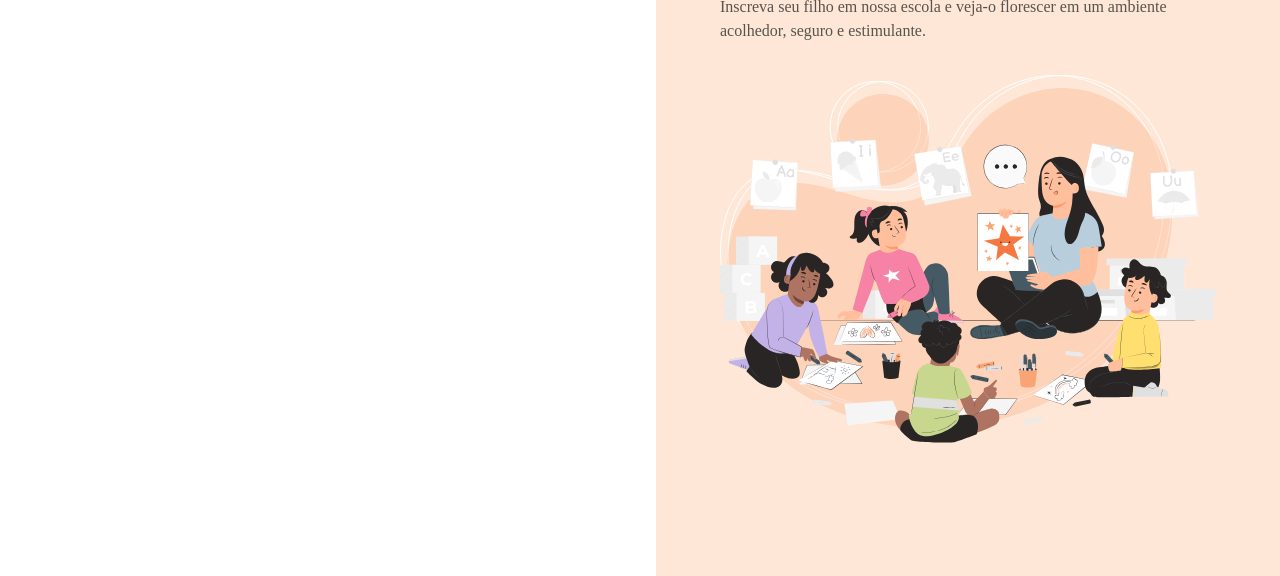
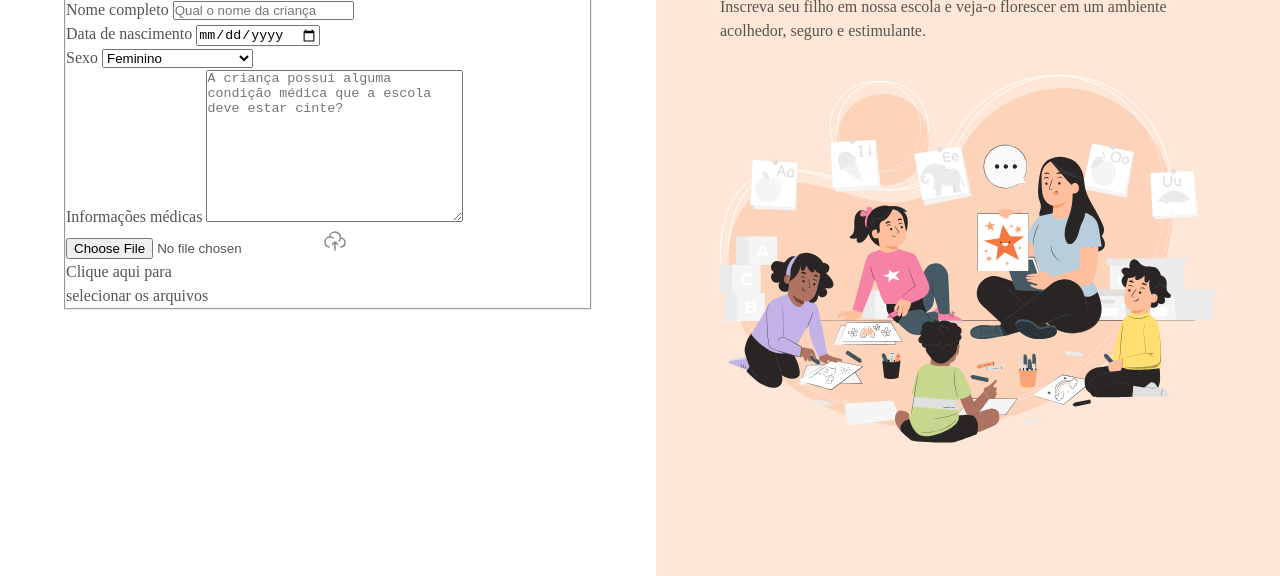
Before and after one commit to JuniorCoelho10/Formulario-de-Matricula, a plain HTML site: page index.html in a window 1280 px wide. Shown: the part 224-800 px from the top of the page. Drawn offline with Linux system fonts and the light colour scheme.

Commit message:
Iniciando Estrutura do Formulario

```diff
--- a/index.html
+++ b/index.html
@@ -1,5 +1,6 @@
 <!DOCTYPE html>
 <html lang="pt-BR">
+
 <head>
   <link rel="preconnect" href="https://fonts.googleapis.com">
   <link rel="preconnect" href="https://fonts.gstatic.com" crossorigin>
@@ -9,6 +10,7 @@
   <link rel="stylesheet" href="styles/index.css">
   <link href="https://fonts.googleapis.com/css2?family=Poppins:wght@400;600;700&display=swap" rel="stylesheet">
 </head>
+
 <body>
   <div id="app">
     <main>
@@ -19,8 +21,49 @@
         </div>
         <h1>Formulário de matrícula</h1>
         <p>Preencha os dados abaixo para matricular seu filho na escola de educação infantil Estrelas do Amanhã.</p>
+
+        <form method="pos" enctype="multipart/form-data">
+          <fieldset class="child-info">
+            <legend>Informações da criança</legend>
+
+            <div class="input-wrapper">
+              <label for="fullname">Nome completo</label>
+              <input id="fullname" name="fullname" type="text" placeholder="Qual o nome da criança">
             </div>
+
+            <div class="input-wrapper">
+              <label for="date-birth">Data de nascimento</label>
+              <input id="date-birth" name="date-birth" type="date" lang="pt-BR">
+            </div>
+
+            <div class="select-wrapper">
+              <label for="gender">Sexo</label>
+              <select name="gender" id="gender">
+                <option value="female">Feminino</option>
+                <option value="male">Masculino</option>
+                <option value="na">Prefiro não responder</option>
+              </select>
+            </div>
+
+            <div class="textarea-wrapper">
+              <label for="medical-info">Informações médicas</label>
+              <textarea name="medical-info" id="medical-info"  cols="30"
+              rows="10" placeholder="A criança possui alguma condição médica que a escola deve estar cinte?"></textarea>
+            </div>
+
+            <div class="droparea-wrapper">
+              <input id="birth-file" name="birth-file" type="file">
+              <img src="./assets/icons/icons 1/cloud-upload.svg" alt="">
+              <p>Clique aqui para <br>selecionar os arquivos</p>
+
+            </div>
+          </fieldset>
+        </form>
+
+      </div>
+
     </main>
+
     <aside>
       <div class="aside-container">
         <header>
@@ -34,4 +77,5 @@
     </aside>
   </div>
 </body>
+
 </html>
```
Lines whose indentation alone changed are shown as unchanged.
